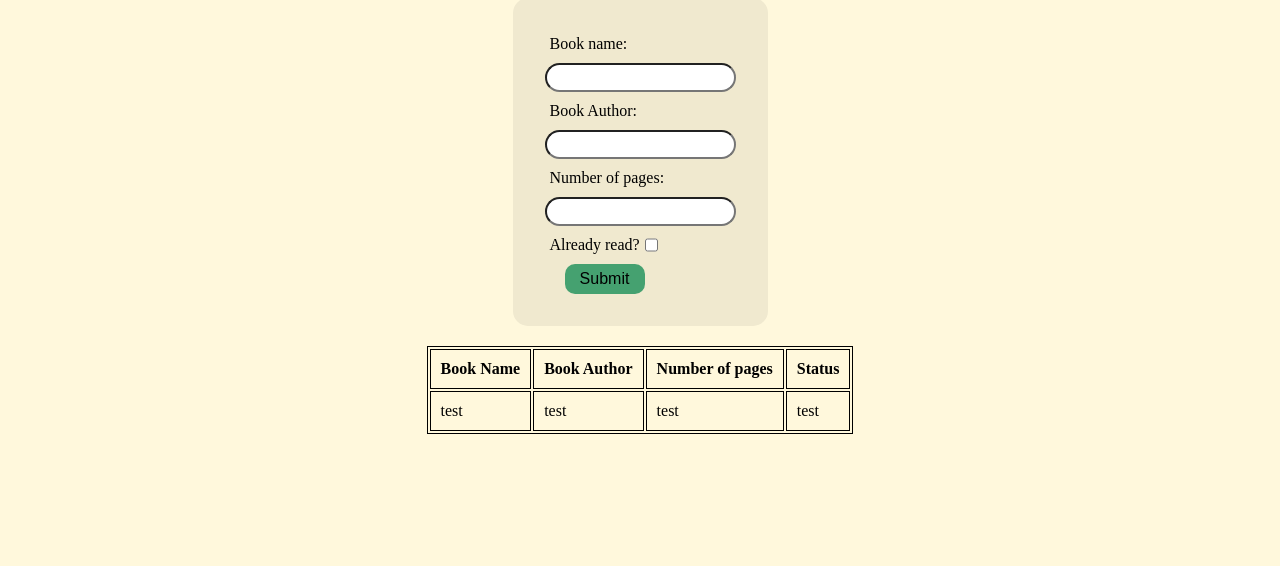
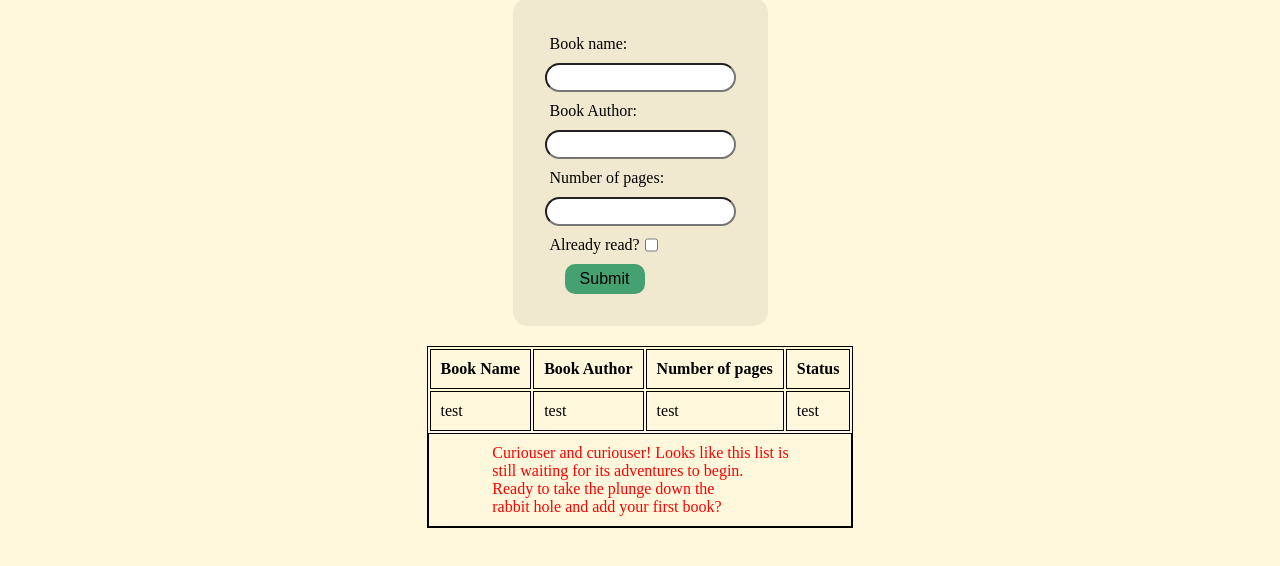
Before and after one commit to PatrikSlat/LibraryLog, a plain HTML site: page index.html in a window 1280 px wide. Shown: the part 142-708 px from the top of the page. Drawn offline with Linux system fonts and the light colour scheme.

Commit message:
Added display text when no books are added

```diff
--- a/index.html
+++ b/index.html
@@ -41,7 +41,7 @@
           </form>
         </div>
         <div class="display-container">
-          <table>
+          <table id="tableBody">
             <tr id="main-row">
               <th>Book Name</th>
               <th>Book Author</th>
--- a/main.js
+++ b/main.js
@@ -30,3 +30,16 @@ function appendBook(book){
     myLibrary.push(book)
     console.log(myLibrary);
 }
+
+document.addEventListener("DOMContentLoaded", () => {
+    if(myLibrary.length === 0){
+        const noBooksRows = document.createElement("tr");
+        noBooksRows.id = "no-data-row"
+        const noBookData = document.createElement("td");
+        noBookData.id = "no-data";
+        noBookData.innerHTML = "Curiouser and curiouser! Looks like this list is<br> still waiting for its adventures to begin.<br> Ready to take the plunge down the<br> rabbit hole and add your first book?"
+        noBooksRows.append(noBookData);
+        const tableBody = document.querySelector("#tableBody");
+        tableBody.append(noBooksRows)
+    }
+})
--- a/styles.css
+++ b/styles.css
@@ -118,6 +118,7 @@ form > div > *{
 /* main display content styling */
 
 table{
+  display: grid;
   border: 1px solid black;
 }
 
@@ -125,3 +126,17 @@ th, td{
   padding: 10px;
   border: 1px solid black
 }
+
+#no-data-row{
+  display: grid;
+}
+
+#no-data-row {
+  display: grid;
+}
+
+#no-data {
+  grid-row: 1 / -1;
+  color: red;
+  padding-left: 15%;
+}
```
